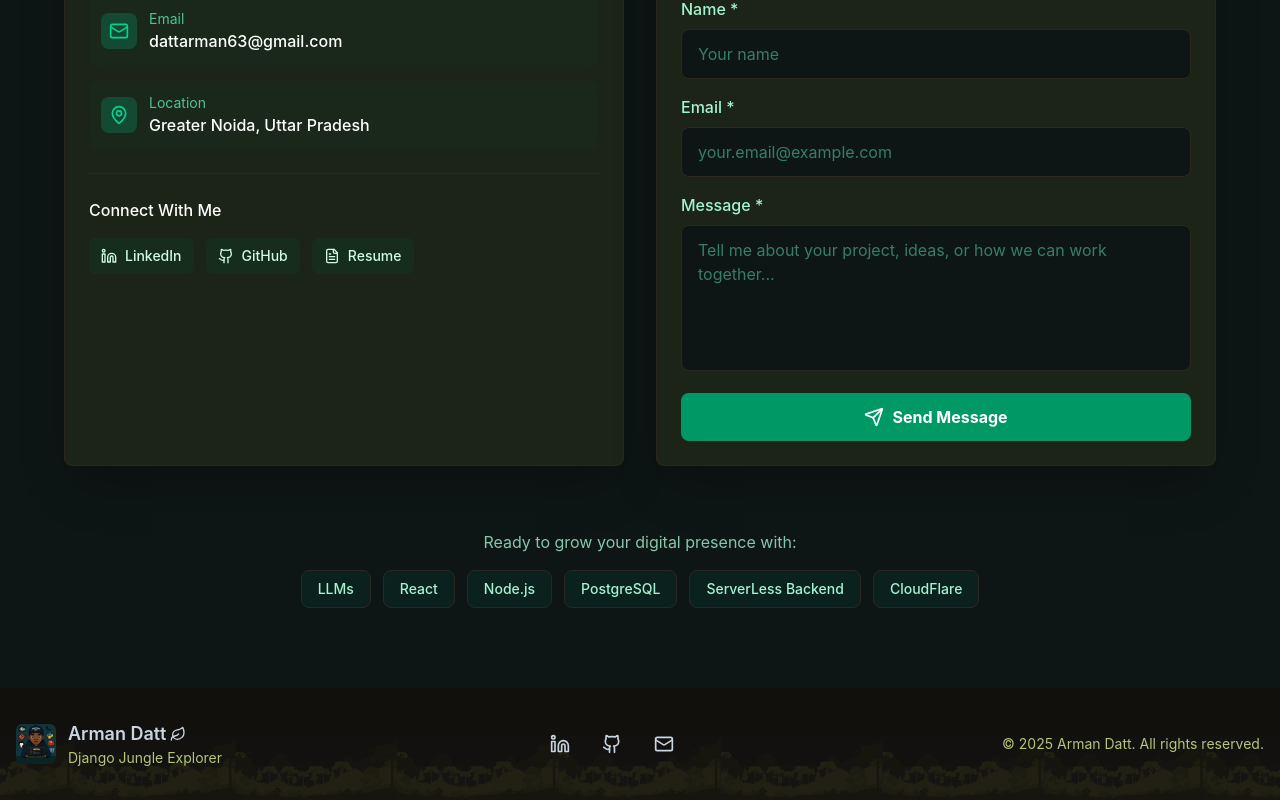
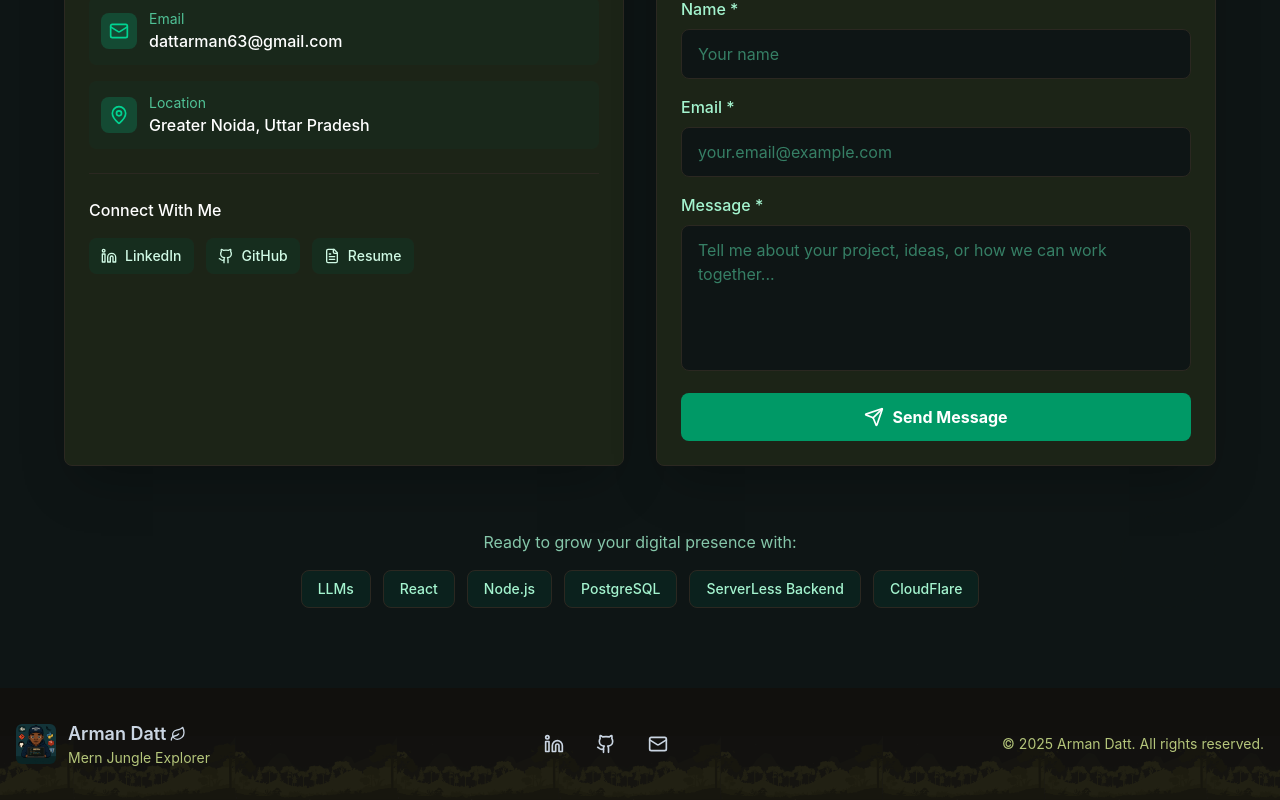
Before and after one commit to armandatt/PortFolio, a React (Vite) app in the folder FrontEnd/: page / in a window 1280 px wide. Shown: the part 4852-5652 px from the top of the page. Built offline with nearby package versions, Linux system fonts and the light colour scheme.

Commit message:
updated footer and navbar

```diff
--- a/FrontEnd/src/components/footer.tsx
+++ b/FrontEnd/src/components/footer.tsx
@@ -23,7 +23,7 @@ export default function Footer() {
               <p className="text-lg font-semibold flex items-center">
                 Arman Datt <Leaf className="h-4 w-4 ml-1 text-jungle-400" />
               </p>
-              <p className="text-sm text-[#b5c67b]">Django Jungle Explorer</p>
+              <p className="text-sm text-[#b5c67b]">Mern Jungle Explorer</p>
             </div>
           </div>
 
--- a/FrontEnd/src/components/navbar.tsx
+++ b/FrontEnd/src/components/navbar.tsx
@@ -86,7 +86,7 @@ export default function Navbar() {
 
       {/* Mobile Menu */}
       {isMenuOpen && isMobile && (
-        <div className="fixed inset-0 z-40 bg-white dark:bg-jungle-900/95 pt-16">
+        <div className="fixed inset-0 z-40 dark:bg-jungle-900/95 pt-16">
           <nav className="container mx-auto px-4 py-8 flex flex-col gap-4">
             {navItems.map((item) => (
               <Button
```
